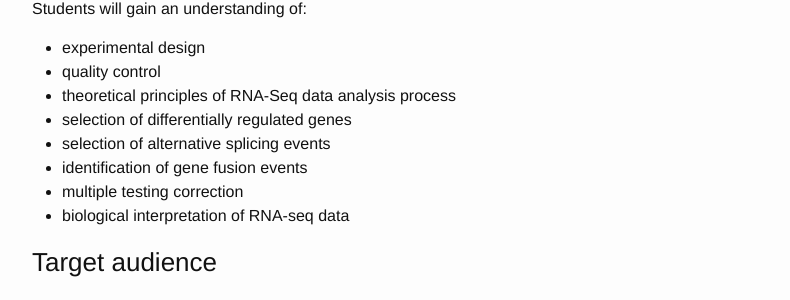
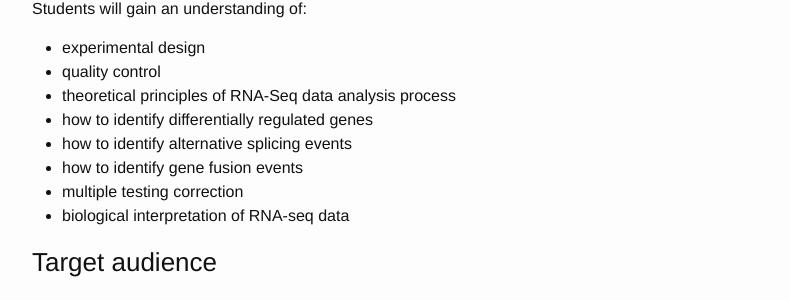
Before and after one commit to ELIXIR-IIB-training/website, a Jekyll site: the page built from _posts/2017-09-27-RNA-seq-Salerno.md, in a window 1280 px wide and 900 px high, scrolled down 1501 px. Shown: the part 149-449 px from the top of the window, without its empty margins (238-1028 px from the left). Built offline with Jekyll 4.4.1, drawn with Linux system fonts in a browser that asks for light colours.

Commit message:
programme update

```diff
--- a/_posts/2017-09-27-RNA-seq-Salerno.md
+++ b/_posts/2017-09-27-RNA-seq-Salerno.md
@@ -67,9 +67,9 @@ Students will gain an understanding of:
 - experimental design
 - quality control
 - theoretical principles of RNA-Seq data analysis process
-- selection of differentially regulated genes
-- selection of alternative splicing events
-- identification of gene fusion events
+- how to identify differentially regulated genes
+- how to identify alternative splicing events
+- how to identify gene fusion events
 - multiple testing correction
 - biological interpretation of RNA-seq data
 
```
